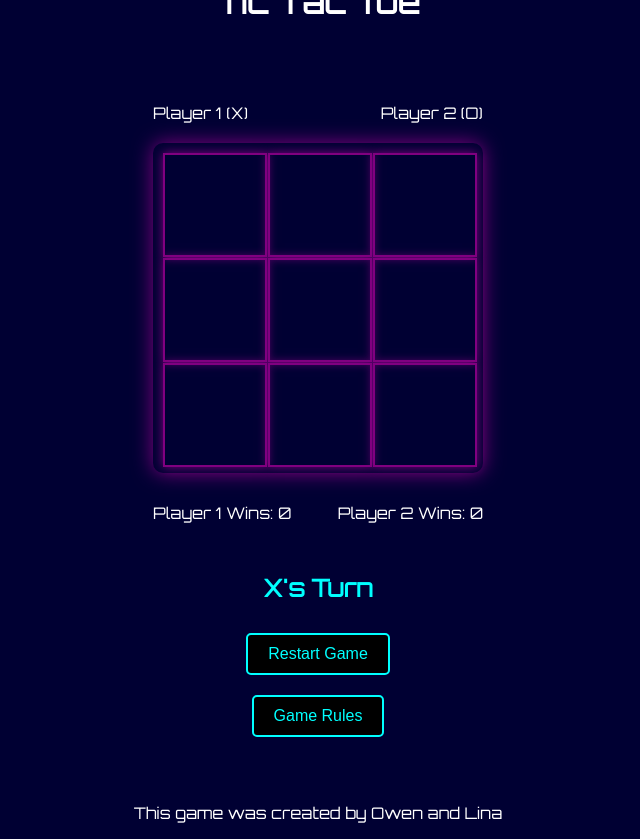
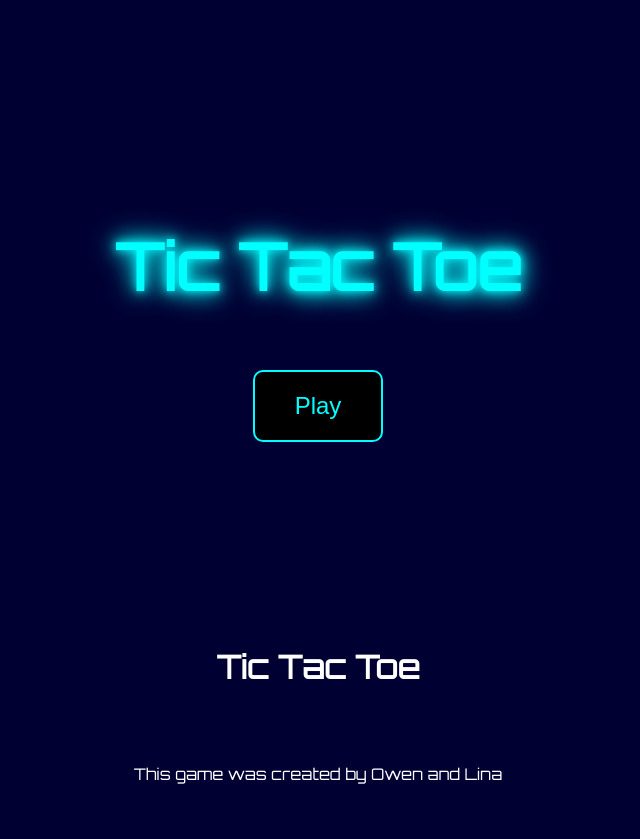
Before and after one commit to linamoussadek/TicTacToe, a PHP site: page / in a window 1280 px wide. Shown: the whole page, without its empty margins (322-962 px from the left). After the commit the page ends 784 px from the top, so only its background shows below. Run offline with PHP 8.4, Linux system fonts and the light colour scheme.

Commit message:
add welcome screen

```diff
--- a/www_assignment2/index.html
+++ b/www_assignment2/index.html
@@ -8,10 +8,14 @@
     <link href="https://fonts.googleapis.com/css2?family=Orbitron&display=swap" rel="stylesheet">
 </head>
 <body>
+<div id="introScreen" class="intro-screen">
+    <h1>Tic Tac Toe</h1>
+    <button id="playButton">Play</button>
+</div>
 <header>
     <h1>Tic Tac Toe</h1>
 </header>
-<div class="container1">
+<div class="container1" id="gameScreen">
     <div class="container">
         <div class="player-info">
             <div id="player1">Player 1: X</div>
--- a/www_assignment2/script.js
+++ b/www_assignment2/script.js
@@ -2,6 +2,9 @@ const board = document.getElementById('board');
 const cells = document.querySelectorAll('[data-cell]');
 const statusMessage = document.getElementById('statusMessage');
 const restartButton = document.getElementById('restartButton');
+const playButton = document.getElementById('playButton');
+const introScreen = document.getElementById('introScreen');
+const gameScreen = document.getElementById('gameScreen');
 
 const playerOne = document.getElementById('player1');
 const playerTwo = document.getElementById('player2');
@@ -28,6 +31,11 @@ window.onclick = function(event) {
     if (event.target == modal) {
         modal.style.display = 'none';
     }
+}
+
+playButton.onclick = function() {
+    introScreen.style.display = 'none';
+    gameScreen.style.display = 'flex';
 }
 
 let currentPlayer = 'X';
--- a/www_assignment2/style.css
+++ b/www_assignment2/style.css
@@ -4,10 +4,43 @@ body {
     justify-content: center;
     align-items: center;
     height: 100vh;
-    background-color: #000033;
-    font-family: 'Orbitron', Arial, sans-serif;
+    background-color: #000033; /* Dark blue background */
+    font-family: 'Orbitron', Arial, sans-serif; /* Futuristic font */
     margin: 0;
-    color: #FFFFFF;
+    color: #FFFFFF; /* White for text */
+}
+
+.intro-screen {
+    display: flex;
+    flex-direction: column;
+    justify-content: center;
+    align-items: center;
+    height: 100vh;
+    text-align: center;
+}
+
+.intro-screen h1 {
+    font-size: 4em;
+    color: #00FFFF; /* Cyan color for title */
+    text-shadow: 0 0 10px #00FFFF, 0 0 20px #00FFFF, 0 0 30px #00FFFF; /* Neon glow effect */
+}
+
+.intro-screen button {
+    padding: 20px 40px;
+    font-size: 1.5em;
+    cursor: pointer;
+    background-color: #000;
+    color: #00FFFF;
+    border: 2px solid #00FFFF;
+    border-radius: 10px;
+    transition: background-color 0.2s, transform 0.2s;
+    margin-top: 20px;
+}
+
+.intro-screen button:hover {
+    background-color: #00FFFF;
+    color: #000;
+    transform: translateY(-2px);
 }
 
 header {
@@ -18,7 +51,7 @@ header {
 footer {
     text-align: center;
     margin-top: 20px;
-    color: #00FFFF;
+    color: #00FFFF; /* Cyan color for footer text */
 }
 
 h1, h2, h3, p, span {
@@ -27,7 +60,7 @@ h1, h2, h3, p, span {
 }
 
 .container1 {
-    display: flex;
+    display: none; /* Hide game container by default */
     flex-direction: column;
     align-items: center;
     max-width: 1000px;
@@ -45,14 +78,14 @@ h1, h2, h3, p, span {
 
 .board {
     display: grid;
-    grid-template-columns: repeat(3, 100px);
-    grid-template-rows: repeat(3, 100px);
+    grid-template-columns: repeat(3, 100px); /* Adjusted cell size */
+    grid-template-rows: repeat(3, 100px); /* Adjusted cell size */
     gap: 5px;
     margin: 20px auto;
     padding: 10px;
     background: transparent;
     border-radius: 10px;
-    box-shadow: 0 0 20px #800080;
+    box-shadow: 0 0 20px #800080; /* Purple shadow for the board */
     transform: translateY(-10px);
     transition: transform 0.2s ease-in-out, box-shadow 0.2s ease-in-out;
 }
@@ -61,20 +94,20 @@ h1, h2, h3, p, span {
     display: flex;
     justify-content: center;
     align-items: center;
-    width: 100px;
-    height: 100px;
+    width: 100px; /* Adjusted cell size */
+    height: 100px; /* Adjusted cell size */
     background: transparent;
-    border: 2px solid #800080;
-    font-size: 2.5em;
+    border: 2px solid #800080; /* Purple border for cells */
+    font-size: 2.5em; /* Adjusted font size */
     cursor: pointer;
     transition: background-color 0.2s, transform 0.2s, box-shadow 0.2s;
-    box-shadow: 0 0 10px #800080;
+    box-shadow: 0 0 10px #800080; /* Purple glow for cells */
 }
 
 .cell .mark {
     display: block;
-    font-size: 2.5em;
-    color: #00FFFF;
+    font-size: 2.5em; /* Adjusted font size */
+    color: #00FFFF; /* Cyan color for marks */
 }
 
 .cell.draw-x .mark {
@@ -104,15 +137,15 @@ h1, h2, h3, p, span {
 }
 
 .cell:hover {
-    background-color: rgba(128, 0, 128, 0.2);
+    background-color: rgba(128, 0, 128, 0.2); /* Light purple hover effect */
     transform: translateY(-2px);
     box-shadow: 0 0 15px #800080;
 }
 
 #statusMessage {
     margin-top: 20px;
-    font-size: 1.5em;
-    color: #00FFFF;
+    font-size: 1.5em; /* Increased font size */
+    color: #00FFFF; /* Cyan color for status message */
 }
 
 #restartButton, #rulesButton {
@@ -169,7 +202,7 @@ h1, h2, h3, p, span {
     position: absolute;
     width: 100%;
     height: 50%;
-    background-color: #00FFFF;
+    background-color: #00FFFF; /* Cyan color for confetti */
 }
 
 .modal {
```
